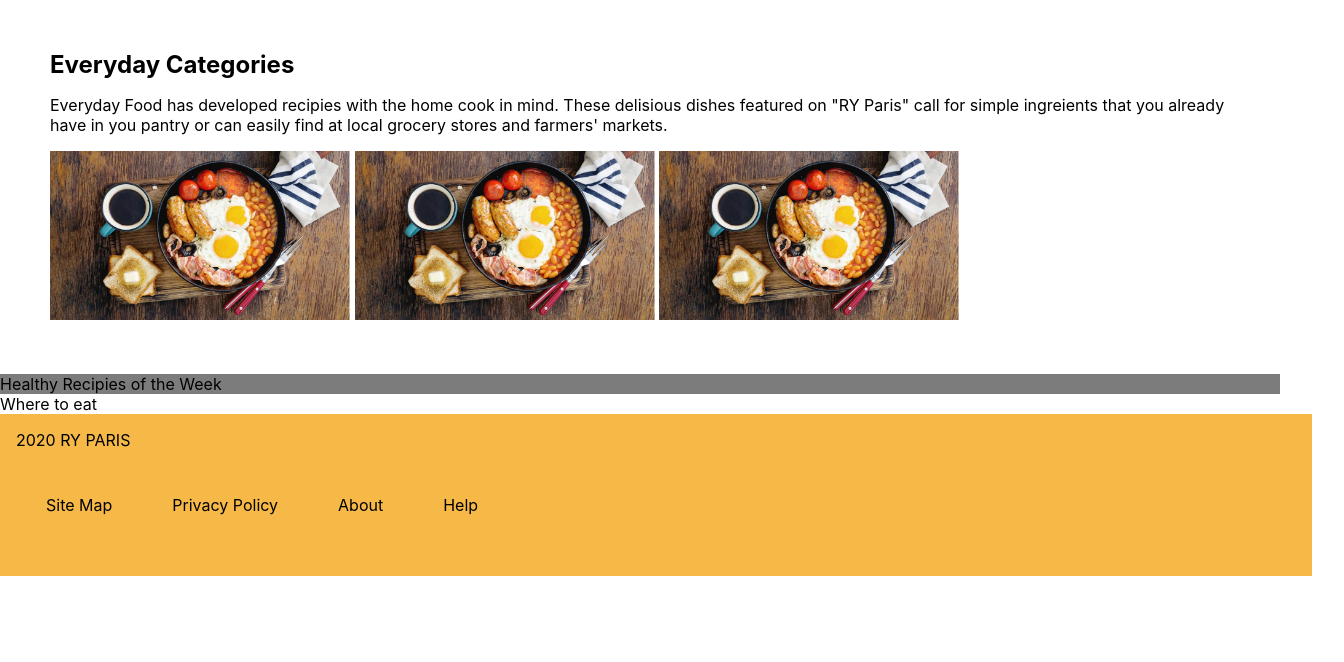
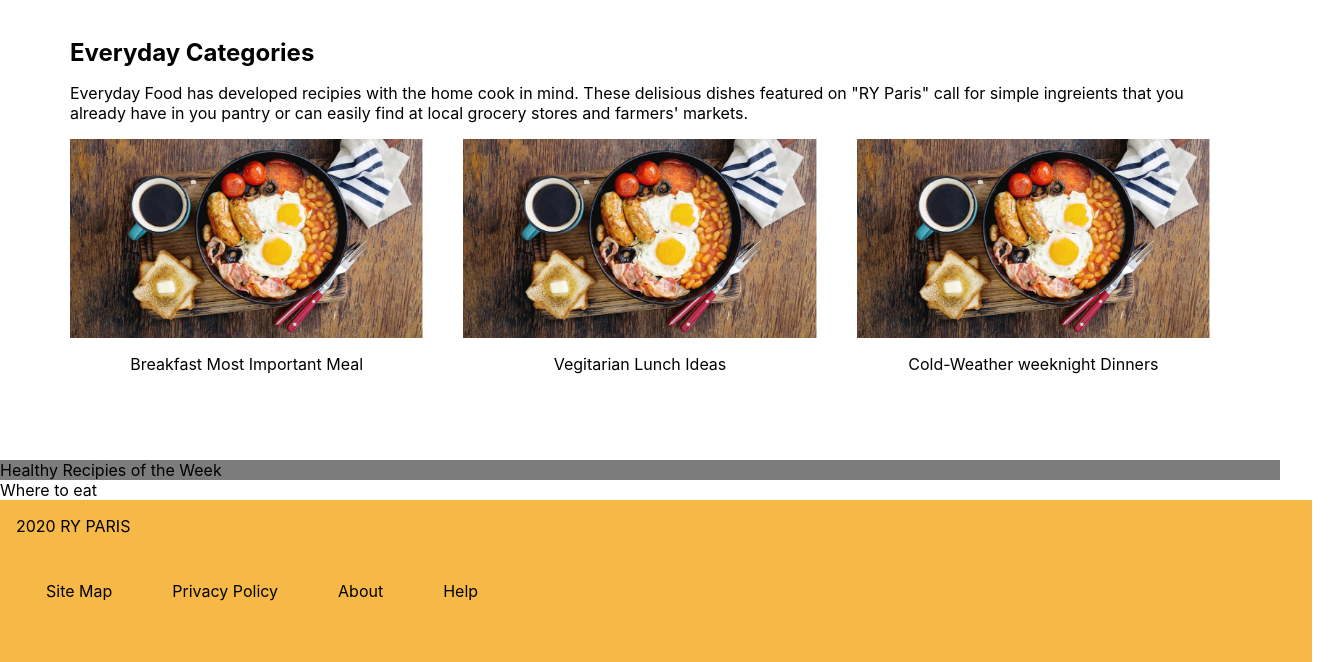
Before and after one commit to hanseway001/ryParis, a plain HTML site: page index.html in a window 1280 px wide. Shown: the part 722-1384 px from the top of the page, 1344 px wide, since content can reach past the window. Before the commit the page ends 1298 px from the top, so only its background shows below. Drawn offline with Linux system fonts and the light colour scheme.

Commit message:
everyday positioning fixed

```diff
--- a/css/style.css
+++ b/css/style.css
@@ -10,7 +10,7 @@ body {
 }
 header {
     display: flex;
-    padding: 1em;
+    padding: 0 2em;
     background-color: #f6b948;
     justify-content: space-between;
     width: 100%;
@@ -45,7 +45,7 @@ nav a {
     position: absolute;
     max-width: fit-content;
     background-color: #ffffff;
-    top: 580px;
+    top: 550px;
     left: 35%;
     z-index: 9999;
     padding: 10px;
@@ -53,14 +53,27 @@ nav a {
     font-weight: bolder;
 }
 #everyday {
-    padding: 50px;
+    padding: 70px;
+}
+#everyday div {
+    display: flex;
+    justify-content: center;
+}
+.everydayMeal {
+    flex-direction: column;
 }
 #everyday img {
-    width: 300px;
+    max-width: 100%;
+    /* margin: 0px 40px 0 0; */
 }
-/* img .imgEC {
-    width: 50px;
-} */
+.everydayMeal:nth-of-type(-n+2){
+    margin: 0px 40px 0 0;
+}
+.imgTag {
+    display: flex;
+    justify-content: center;
+    max-width: 100%;
+}
 #HROW {
     background-color: #7c7c7c;
 }
--- a/index.html
+++ b/index.html
@@ -25,9 +25,20 @@
         <div id="everyday">
             <h2>Everyday Categories</h2>
             <p>Everyday Food has developed recipies with the home cook in mind. These delisious dishes featured on "RY Paris" call for simple ingreients that you already have in you pantry or can easily find at local grocery stores and farmers' markets.</p>
-            <img class="imgEC" alt="asd" src="images/breakfast-ideas.jpg">
-            <img class="imgEC" alt="assd" src="images/breakfast-ideas.jpg">
-            <img class="imgEC" alt="assd" src="images/breakfast-ideas.jpg">
+            <div>
+                <div class="everydayMeal">
+                    <img class="imgEC" alt="asd" src="images/breakfast-ideas.jpg">
+                    <p class="imgTag">Breakfast Most Important Meal</p>
+                </div>
+                <div class="everydayMeal">
+                    <img class="imgEC" alt="assd" src="images/breakfast-ideas.jpg">
+                    <p class="imgTag">Vegitarian Lunch Ideas</p>
+                </div>
+                <div class="everydayMeal">
+                    <img class="imgEC" alt="assd" src="images/breakfast-ideas.jpg">
+                    <p class="imgTag">Cold-Weather weeknight Dinners</p>
+                </div>
+            </div>
         </div>
         <div id="HROW">
             Healthy Recipies of the Week
```
